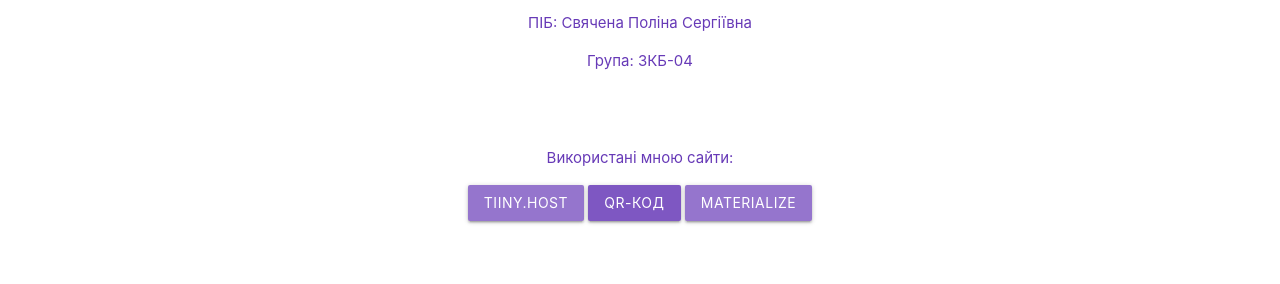
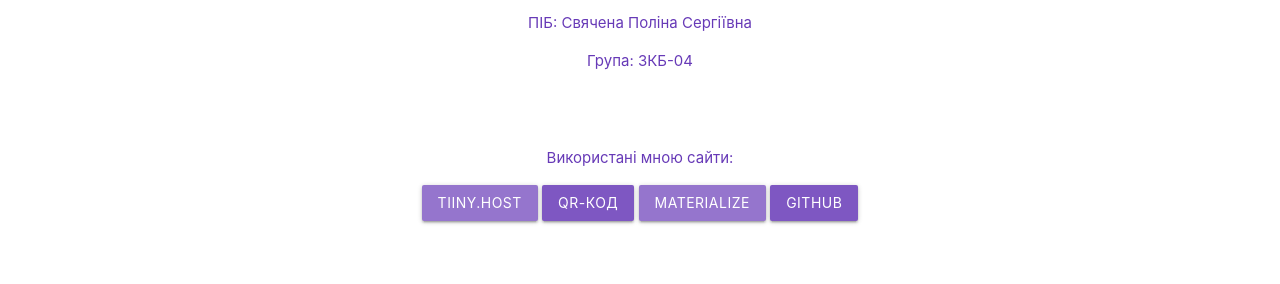
Before and after one commit to nepola20080403-ai/lab_rob_3_Polina, a plain HTML site: page index.html in a window 1280 px wide. Shown: the part 250-534 px from the top of the page. Drawn offline with nearby package versions, Linux system fonts and the light colour scheme.

Commit message:
add button "GitHub"

```diff
--- a/index.html
+++ b/index.html
@@ -29,6 +29,7 @@
             <a href="https://tiiny.host/manage" class="waves-effect #9575cd deep-purple lighten-2 btn">tiiny.host</a>
             <a href="https://www.qr-code-generator.com/" class="waves-effect #7e57c2 deep-purple lighten-1 btn">QR-код</a>
             <a href="https://materializecss.com/buttons.html" class="waves-effect #9575cd deep-purple lighten-2 btn">Materialize</a>
+            <a href="https://github.com/" class="waves-effect #7e57c2 deep-purple lighten-1 btn">GitHub</a>
         </div>
     </selection>
 
```
